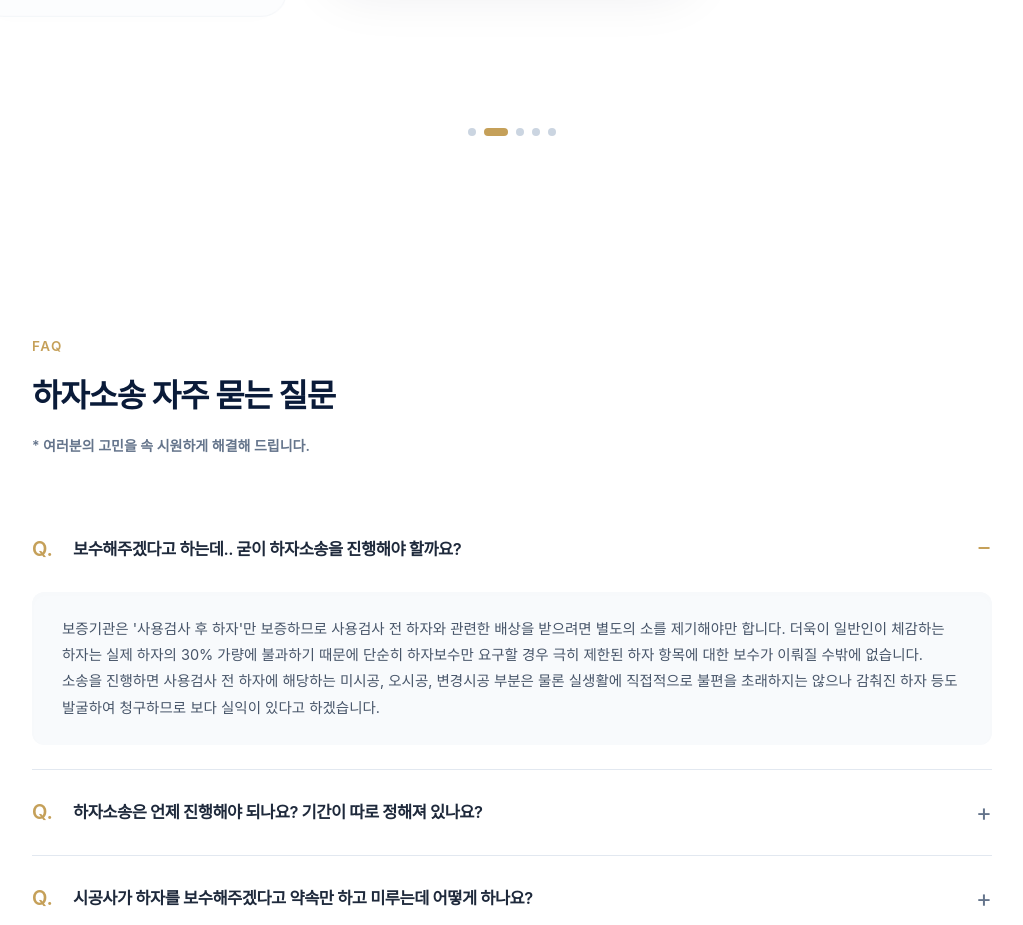
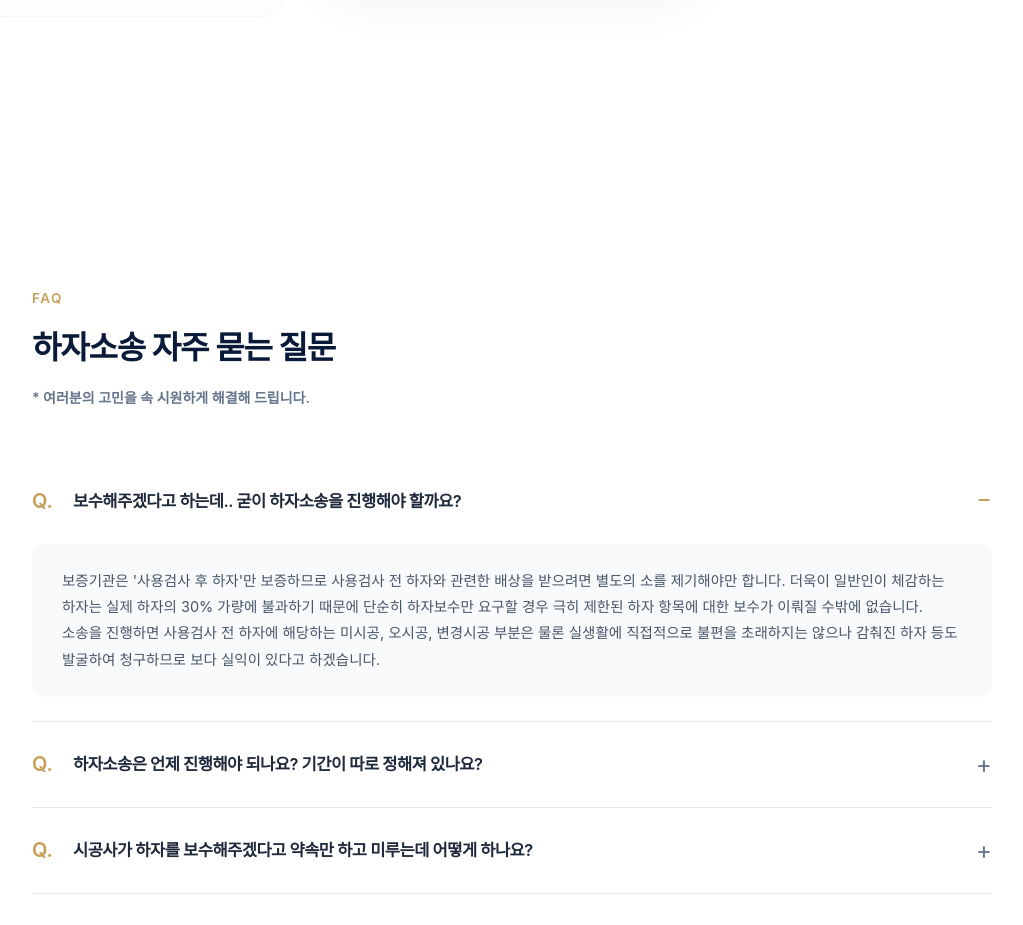
Before and after one commit to 2026flowlaw-cpu/flow, a Next.js app: page /practice/defect-litigation in a window 1280 px wide. Shown: the part 6860-7785 px from the top of the page, without its empty margins (128-1151 px from the left). Built offline with nearby package versions, Linux system fonts and the light colour scheme; no server answers.

Commit message:
feat: remove bottom pagination dots for clean premium layout

```diff
--- a/src/components/DefectReviews/DefectReviews.tsx
+++ b/src/components/DefectReviews/DefectReviews.tsx
@@ -215,21 +215,7 @@ export default function DefectReviews() {
           </button>
         </div>
 
-        {/* Bottom Pagination Dots */}
-        <div className={styles.paginationDots}>
-          {reviews.map((_, index) => (
-            <button
-              key={index}
-              className={`${styles.dot} ${activeDotIndex === index ? styles.activeDot : ''}`}
-              onClick={() => {
-                if (isTransitioning) {
-                  setTrackIndex(index + 2);
-                }
-              }}
-              aria-label={`Go to slide ${index + 1}`}
-            />
-          ))}
-        </div>
+
 
       </div>
     </section>
```
